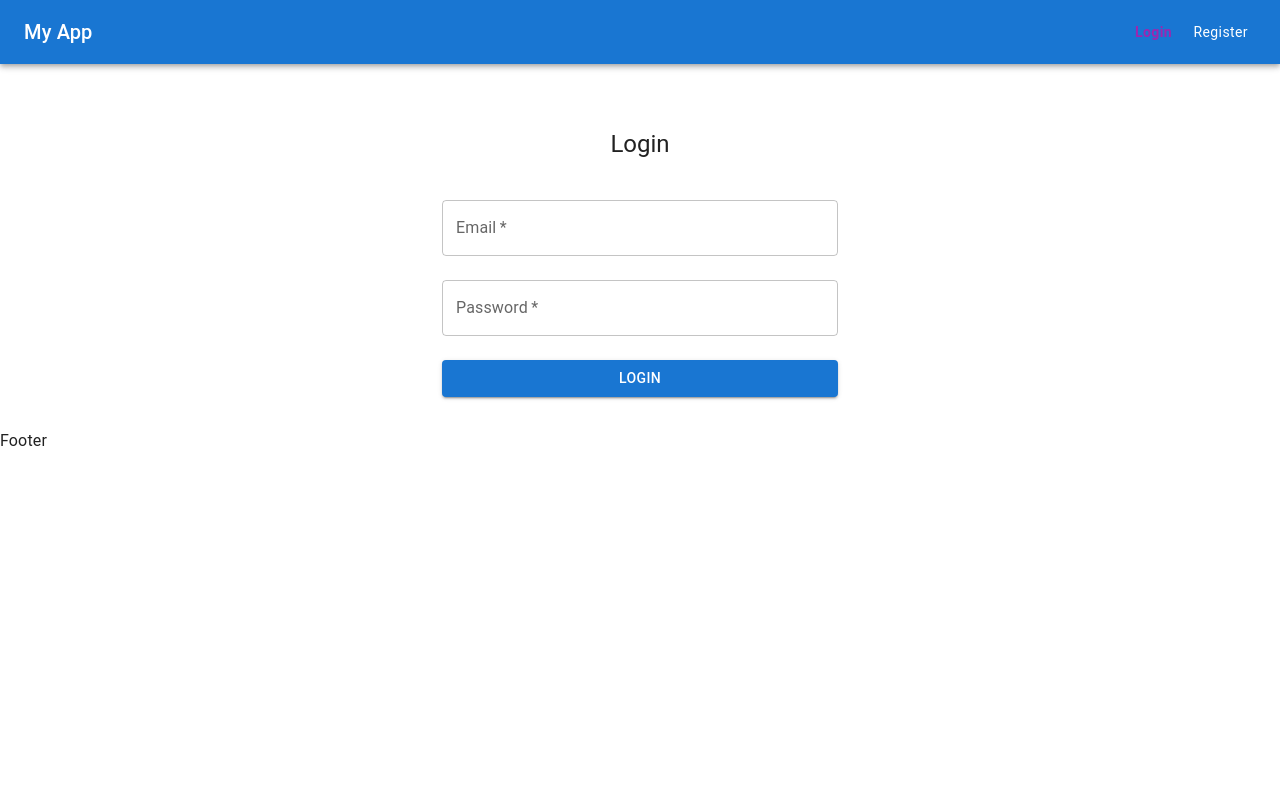
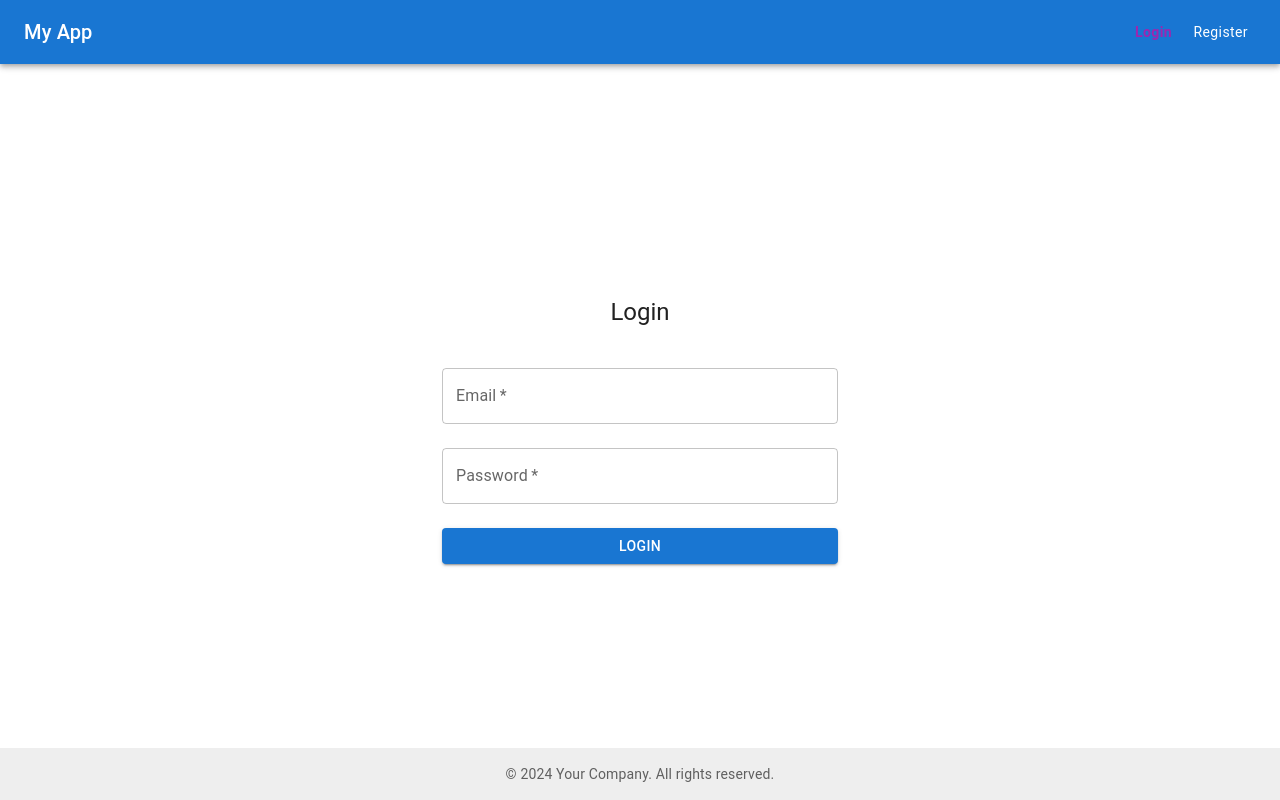
Before and after one commit to rommeltorquator/project-management-app-frontend, a React (Vite) app: page /login in a window 1280 px wide. Built offline with nearby package versions, Linux system fonts and the light colour scheme.

Commit message:
Stylized the footer component

```diff
--- /dev/null
+++ b/src/components/Footer.tsx
@@ -0,0 +1,24 @@
+// src/components/Footer.tsx
+
+import React from 'react';
+import { Box, Typography } from '@mui/material';
+
+export const Footer: React.FC = () => {
+  return (
+    <Box
+      component="footer"
+      sx={{
+        py: 2,
+        px: 2,
+        mt: 'auto', // Pushes footer to bottom when content is short
+        backgroundColor: (theme) => theme.palette.grey[200],
+      }}
+    >
+      <Typography variant="body2" color="textSecondary" align="center">
+        © {new Date().getFullYear()} Your Company. All rights reserved.
+      </Typography>
+    </Box>
+  );
+};
+
+export default Footer;
--- a/src/pages/Layout.tsx
+++ b/src/pages/Layout.tsx
@@ -1,6 +1,8 @@
 import { ReactNode, Suspense } from 'react';
 import { Outlet } from 'react-router-dom';
 import Navbar from '../components/Navbar';
+import Footer from '../components/Footer';
+import { Box } from '@mui/material';
 
 interface LayoutProps {
   children?: ReactNode;
@@ -8,11 +10,19 @@ interface LayoutProps {
 
 const Layout = ({ children }: LayoutProps) => {
   return (
-    <Suspense fallback={<div>Loading...</div>}>
-      <Navbar />
-      {children || <Outlet />}
-      <p>Footer</p>
-    </Suspense>
+    <Box sx={{
+      display: 'flex',
+      minHeight: '100vh',
+      flexDirection: 'column',
+    }}>
+      <Suspense fallback={<div>Loading...</div>}>
+        <Navbar />
+        <Box sx={{ flexGrow: 1 }}>
+          {children || <Outlet />}
+        </Box>
+        <Footer />
+      </Suspense>
+    </Box>
   );
 };
 
```
